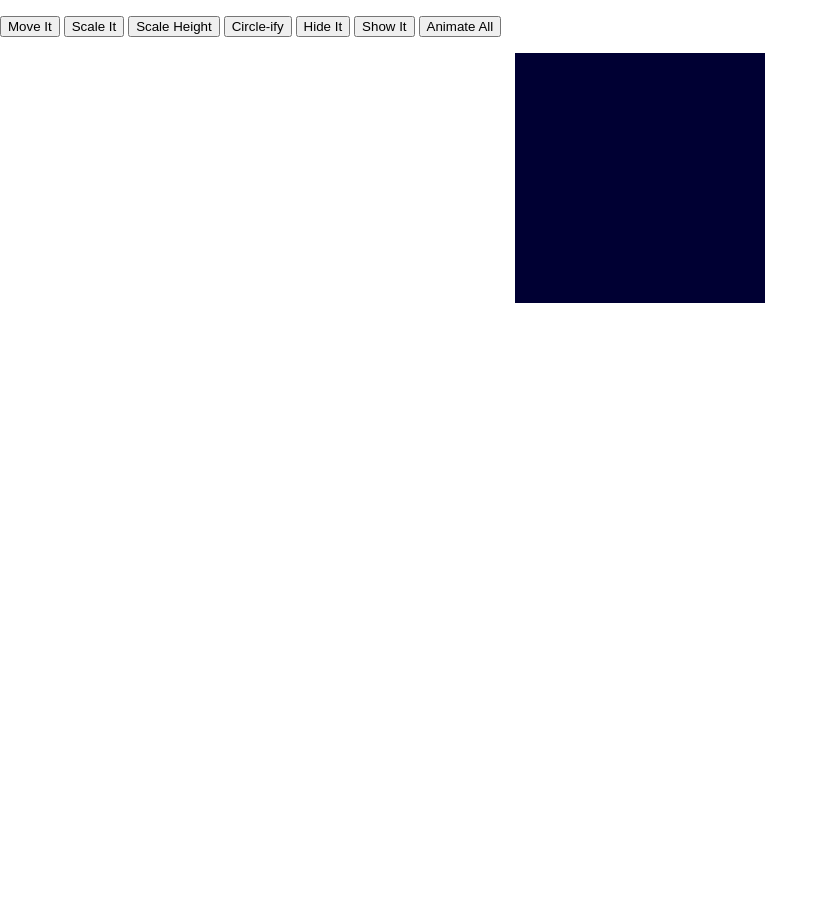
After one commit to DukeFerdinand/Codeup-Web-Exercises, a PHP site: page /public/animate_exercise.html in a window 1280 px wide. The commit adds this page. Shown: the whole page, without its empty margins (0-828 px from the left). Run offline with PHP 8.4, Linux system fonts and the light colour scheme; some libraries are stand-ins or nearby versions.

Commit message:
Animation fun, added height scaling and roundness scaling

```diff
--- /dev/null
+++ b/public/animate_exercise.html
@@ -0,0 +1,111 @@
+<!DOCTYPE html>
+<html>
+<head>
+    <title>Animate</title>
+    <style>
+        html, body {
+            margin: 0px;
+            padding: 0;
+            height: 900px;
+        }
+
+        #btn-animate {
+            margin: 15px;
+        }
+
+        #animate-box {
+            background-color: #000033;
+            height: 250px;
+            margin: auto;
+            position: relative;
+            width: 250px;
+            height: 250px;
+        }
+    </style>
+</head>
+<body>
+    <p>
+        <button id="btn-move">Move It</button>
+        <button id="btn-scale">Scale It</button>
+        <button id="scale-up">Scale Height</button>
+        <button id="circle">Circle-ify</button>
+      <!--   <button id="rotate">Rotate</button> -->
+        <button id="btn-hide">Hide It</button>
+        <button id="btn-show">Show It</button>
+        <button id="btn-all">Animate All</button>
+    </p>
+
+    <div id="animate-box"></div>
+
+    <script src="https://ajax.googleapis.com/ajax/libs/jquery/2.1.4/jquery.min.js"></script>
+    <script>
+    $(document).ready(function() {
+        "use strict";
+        // TODO: "Move It" should move the box 100 pixels to the left
+        $('#btn-move').click(function(){
+            $('#animate-box').animate({
+                left: '-=100px'
+            })
+        })
+        // TODO: "Scale It" should expand the box width by 50%
+        $('#btn-scale').click(function(){
+            $('#animate-box').animate({
+                width: "+=50%"
+            })
+        })
+        // height
+        $('#scale-up').click(function(){
+            $('#animate-box').animate({
+                height: '+=50%'
+            })
+        })
+        // circle
+        $('#circle').click(function(){
+            $('#animate-box').animate({
+                'border-radius': '+=100px'
+            })
+        })
+        // // rotate
+        // $('#rotate').click(function(){
+        //     $('#animate-box').animate({
+        //         rotate: '+=100deg'
+        //     }, 1000)
+        // })
+
+        // TODO: "Hide It" should use opacity to make the box invisible
+        $('#btn-hide').click(function(){
+            $('#animate-box').animate({
+                opacity: 0
+            })
+        })
+        // TODO: "Show It" should make the box appear
+        $('#btn-show').click(function(){
+            $('#animate-box').animate({
+                opacity: '1'
+            }, 1000)
+        })
+        // TODO: "Animate All" should use an animation stack to:
+        $('#btn-all').click(function(){
+            $('#animate-box').animate({
+                    left: '-=100px',
+                    width: '+=50%',
+                    height: '+=50%',
+                    'border-radius': '+=1000px'
+                }, 1000).animate({
+                    opacity: 0
+                }, 1000).animate({
+                    left: 0,
+                    width: '250px',
+                    height: '250px',
+                    'border-radius': 0,
+                    opacity: '1'
+                }, 1000)
+            });
+
+        //      1) Move and scale the box simultaneously
+        //      2) Hide the box
+        //      3) Reset the box back to its original position and opacity
+    });
+    </script>
+</body>
+</html>
--- a/public/css/sass/sass-grid.scss
+++ b/public/css/sass/sass-grid.scss
@@ -66,7 +66,7 @@ img {
 		display: inline-block;
 		text-align: center;
 		user-select: none;
-		cursor: url(/img/rsz_best-calc.png), auto;
+		cursor: pointer;
 		border: 1px solid black;
 		border-radius: 5px;
 		font-size: 1.5em;
--- a/public/js/nav-bar.js
+++ b/public/js/nav-bar.js
@@ -0,0 +1,3 @@
+$('#profile').hover(function(){
+	$('.dropdown').slideToggle(250);
+});
```
Also changed, not shown: public/TESTING.html (+3 -21 lines), public/css/css/nav-bar.css (+16 -4 lines), public/css/css/sass-grid.css (+12 -12 lines), public/css/sass/nav-bar.css (+16 -4 lines), public/css/sass/nav-bar.scss (+14 -8 lines), public/css/sass/sass-grid.css (+12 -12 lines), public/nav-bar.html (+9 -8 lines).
